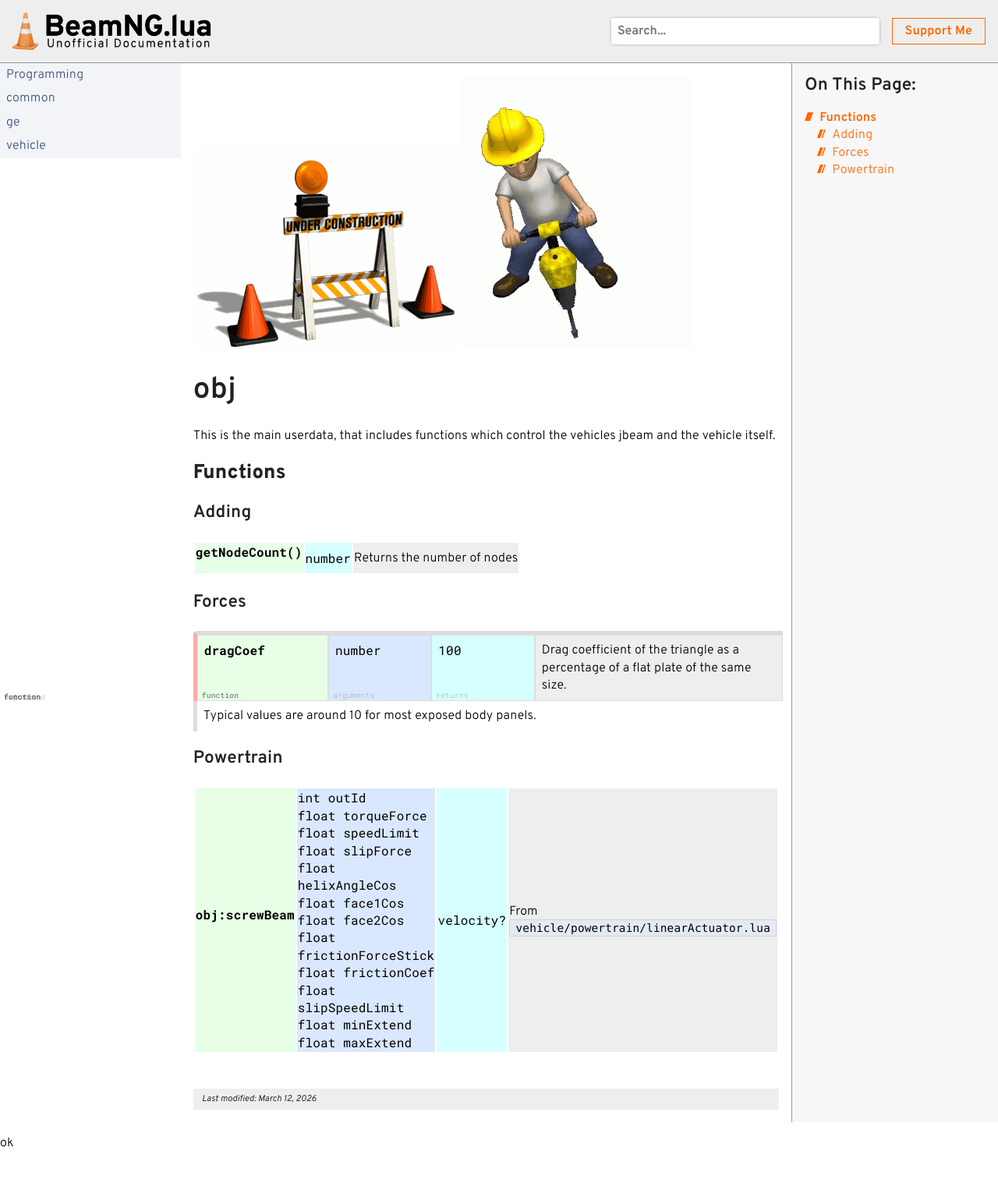
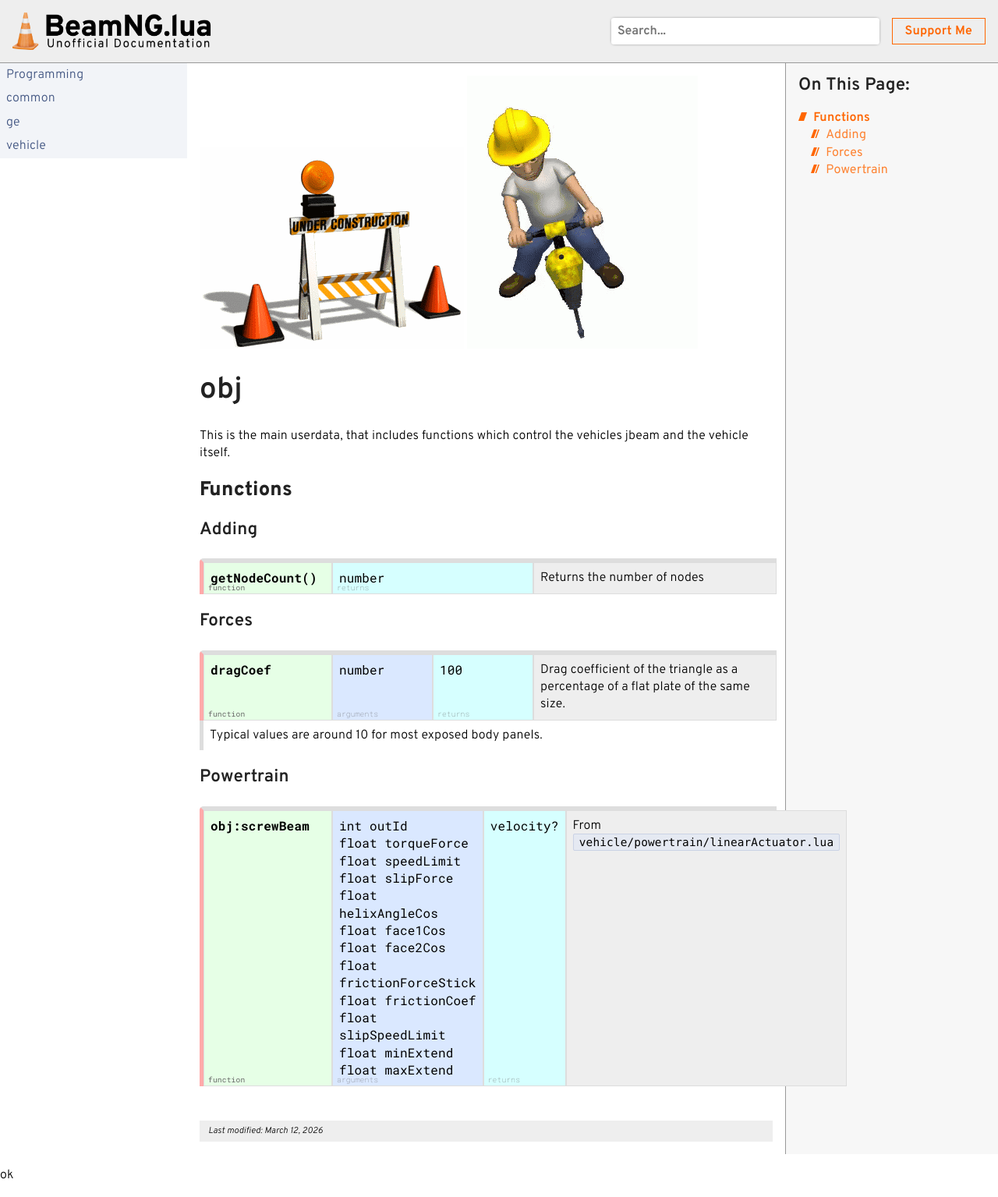
Before and after one commit to E32k/e32k.github.io, a Jekyll site: the page built from BeamNG.lua/vehicle/obj.md, in a window 1280 px wide. Shown: the whole page at 78% size. Built offline with Jekyll 4.4.1, drawn with Linux system fonts in a browser that asks for light colours; before the commit the page ends 1493 px from its top, so only the background shows below that.

Commit message:
overflow-wrap: anywhere;

```diff
--- a/BeamNG.lua/vehicle/obj.md
+++ b/BeamNG.lua/vehicle/obj.md
@@ -10,11 +10,11 @@
 
 ### Adding
 
-<table class="api"><tr>
-  <th class="func">getNodeCount()</th>
-  <td class="rets">number</td>
-  <td class="desc">Returns the number of nodes</td>
-</tr></table>
+<div class="funcTable"><div class="headerRow">
+  <div class="func">getNodeCount()</div>
+  <div class="rets">number</div>
+  <div class="desc">Returns the number of nodes</div>
+</div></div>
 
 ### Forces
 
@@ -29,9 +29,9 @@
 
 ### Powertrain
 
-<table class="api"><tr>
-  <th class="func">obj:screwBeam</th>
-  <td class="args">
+<div class="funcTable"><div class="headerRow">
+  <div class="func">obj:screwBeam</div>
+  <div class="args">
   int  outId<br>
   float torqueForce<br>
   float speedLimit<br>
@@ -44,7 +44,7 @@
   float slipSpeedLimit<br>
   float minExtend<br>
   float maxExtend
-  </td>
-  <td class="rets">velocity?</td>
-  <td class="desc">From <code>vehicle/powertrain/linearActuator.lua</code></td>
-</tr></table>
+  </div>
+  <div class="rets">velocity?</div>
+  <div class="desc">From <code>vehicle/powertrain/linearActuator.lua</code></div>
+</div></div>
--- a/assets/beamlua.css
+++ b/assets/beamlua.css
@@ -428,8 +428,7 @@
   text-align: left;
   font-family: "Roboto Mono", monospace;
   font-weight: bold;
-  word-wrap: break-word;
-  overflow-wrap: break-word;
+  overflow-wrap: anywhere;
   padding-bottom: 1em;
   flex: 0 0 20%;
 }
```
